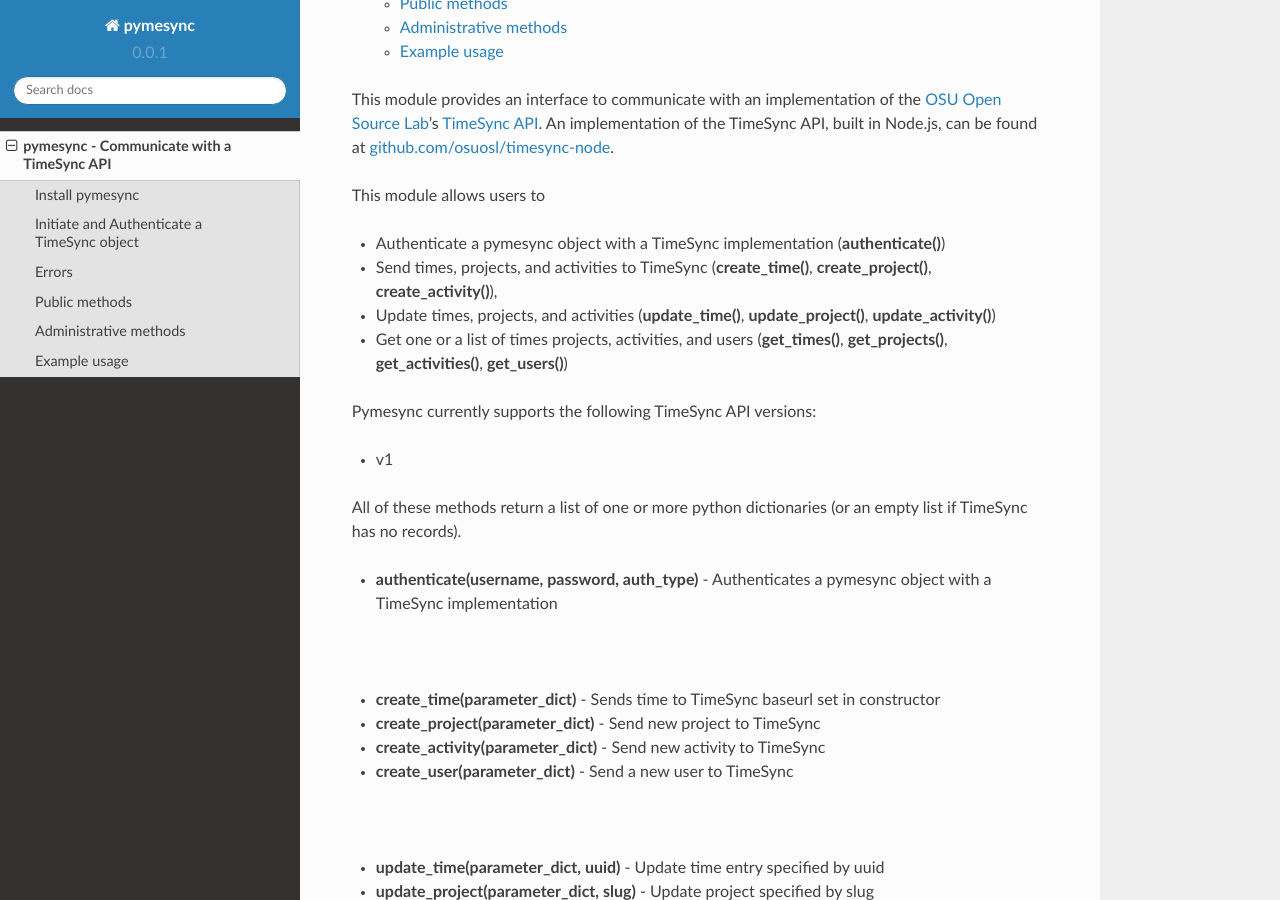
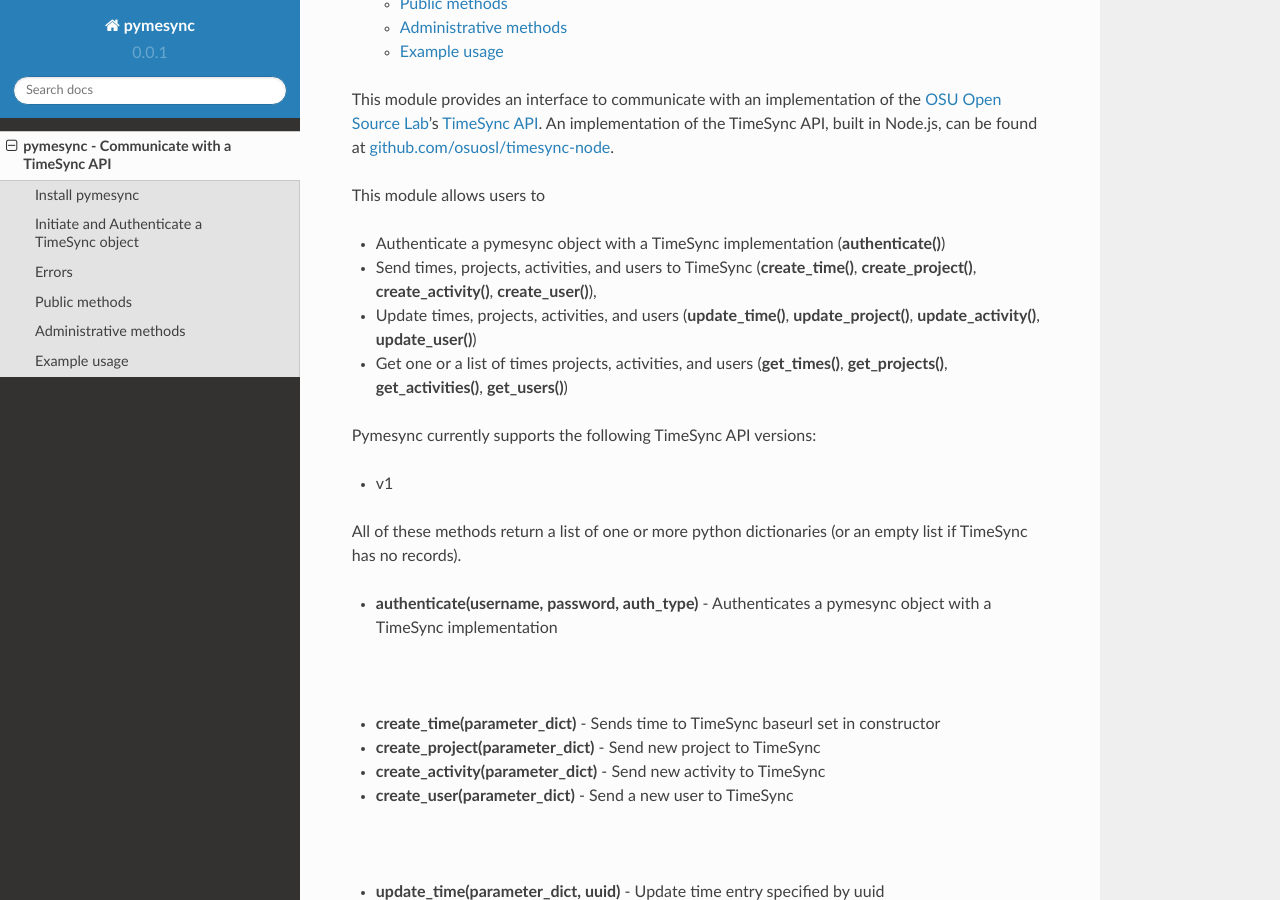
Before and after one commit to osuosl/pymesync, a Sphinx documentation site: the page built from docs/source/usage.rst, in a window 1280 px wide and 900 px high, scrolled down 300 px. Built offline with Sphinx 7.4.7 and the Read the Docs theme 2.0.0, drawn with Linux system fonts in a browser that asks for light colours.

Commit message:
Fix rebase issue

```diff
--- a/docs/source/usage.rst
+++ b/docs/source/usage.rst
@@ -13,10 +13,10 @@
 
 * Authenticate a pymesync object with a TimeSync implementation
   (**authenticate()**)
-* Send times, projects, and activities to TimeSync (**create_time()**,
-  **create_project()**, **create_activity()**),
-* Update times, projects, and activities (**update_time()**,
-  **update_project()**, **update_activity()**)
+* Send times, projects, activities, and users to TimeSync (**create_time()**,
+  **create_project()**, **create_activity()**, **create_user()**),
+* Update times, projects, activities, and users (**update_time()**,
+  **update_project()**, **update_activity()**, **update_user()**)
 * Get one or a list of times projects, activities, and users (**get_times()**,
   **get_projects()**, **get_activities()**, **get_users()**)
 
```
